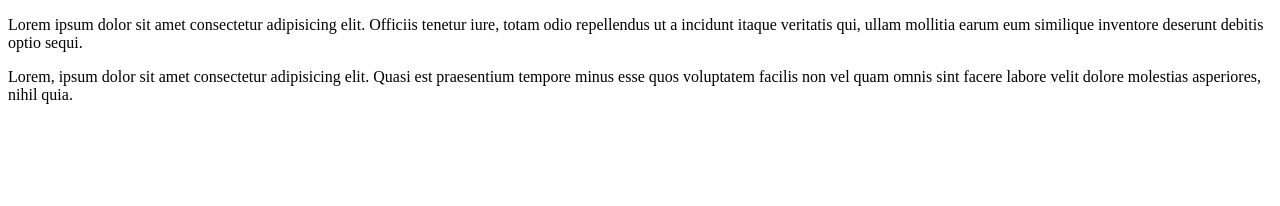
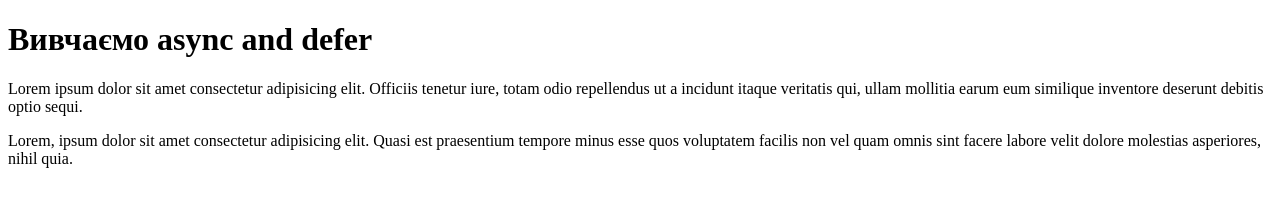
Before and after one commit to AndriiTataryn/learn-html, a plain HTML site: page Async and defer/index1.html in a window 1280 px wide. Drawn offline with Linux system fonts and the light colour scheme.

Commit message:
async and defer

```diff
--- a/Async and defer/index1.html
+++ b/Async and defer/index1.html
@@ -7,6 +7,7 @@
     <title>Вивчаємо async and defer</title>
 </head>
 <body>
+    <h1>Вивчаємо async and defer</h1>
     <p>Lorem ipsum dolor sit amet consectetur adipisicing elit. Officiis tenetur iure, totam odio repellendus ut a incidunt itaque veritatis qui, ullam mollitia earum eum similique inventore deserunt debitis optio sequi.</p>
     <p>Lorem, ipsum dolor sit amet consectetur adipisicing elit. Quasi est praesentium tempore minus esse quos voluptatem facilis non vel quam omnis sint facere labore velit dolore molestias asperiores, nihil quia.</p>
     <script>
```
